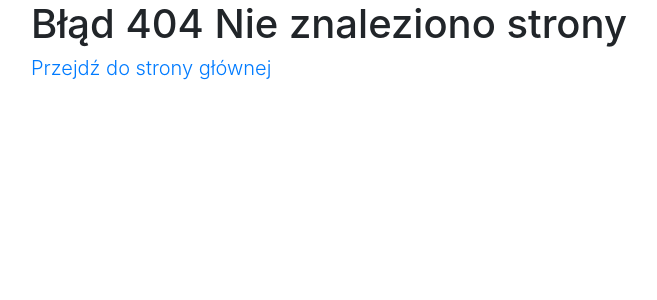
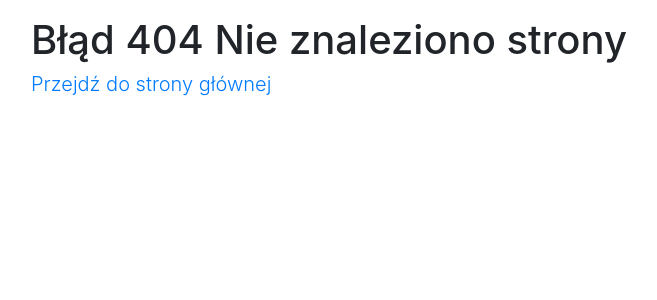
Before and after one commit to Krysik/notes-django, a Django app: template templates/404.html in a window 1280 px wide. Shown: the part 70-370 px from the top of the page, without its empty margins (54-711 px from the left). Run offline with Django 3.2, Linux system fonts and the light colour scheme; the template is opened without the code that fills it, so the values that code supplies are empty; some libraries are stand-ins or nearby versions.

```diff
--- a/templates/404.html
+++ b/templates/404.html
@@ -2,7 +2,7 @@
 {% block content %}
 {% include 'includes/_navbar.html' %}
   <div class="container">
-    <h1>Błąd 404 Nie znaleziono strony</h1>
+    <h1 class="mt-3">Błąd 404 Nie znaleziono strony</h1>
     <p class="lead h4">
       <a href="/">Przejdź do strony głównej</a>
     </p>
```
Also changed, not shown: 1 other file.
